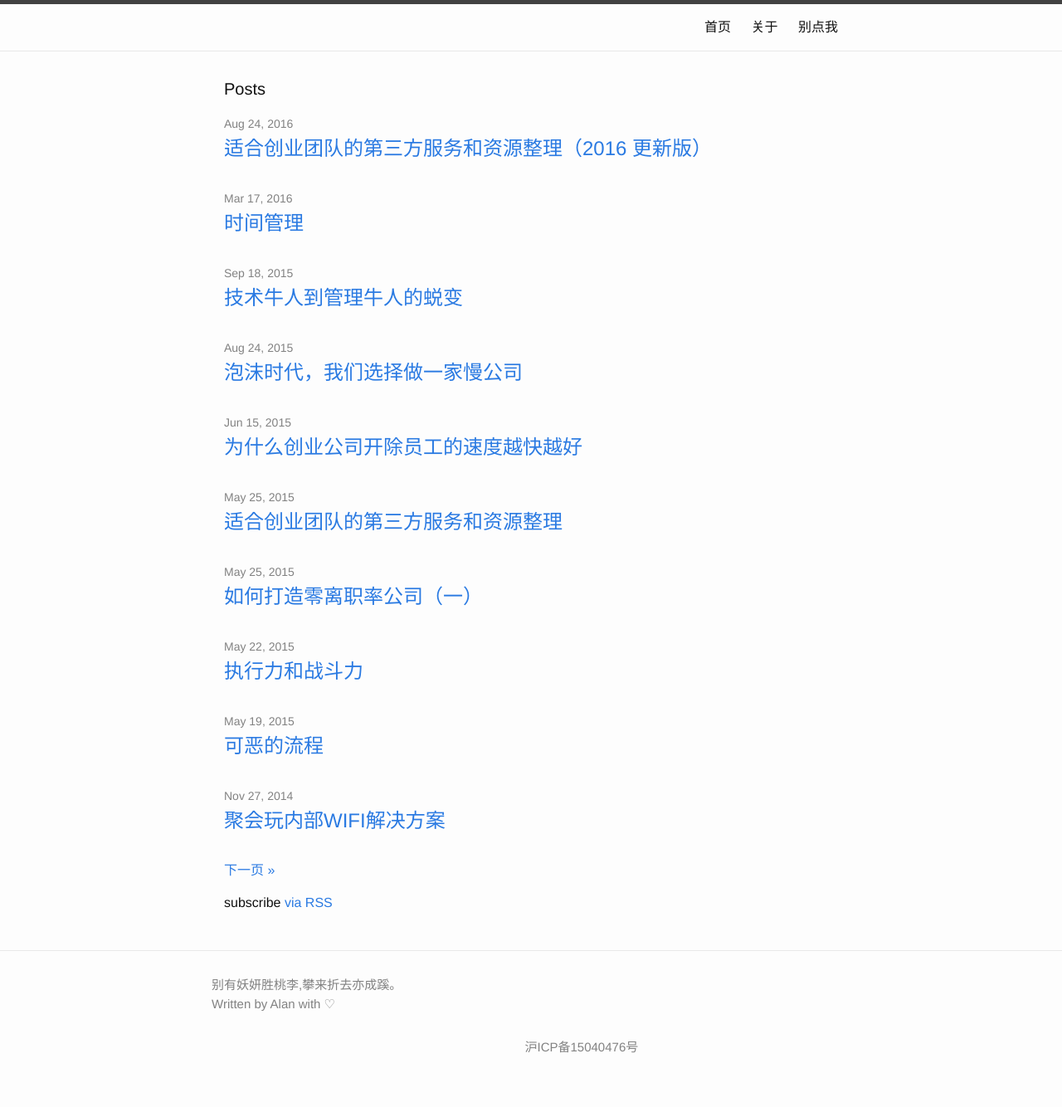
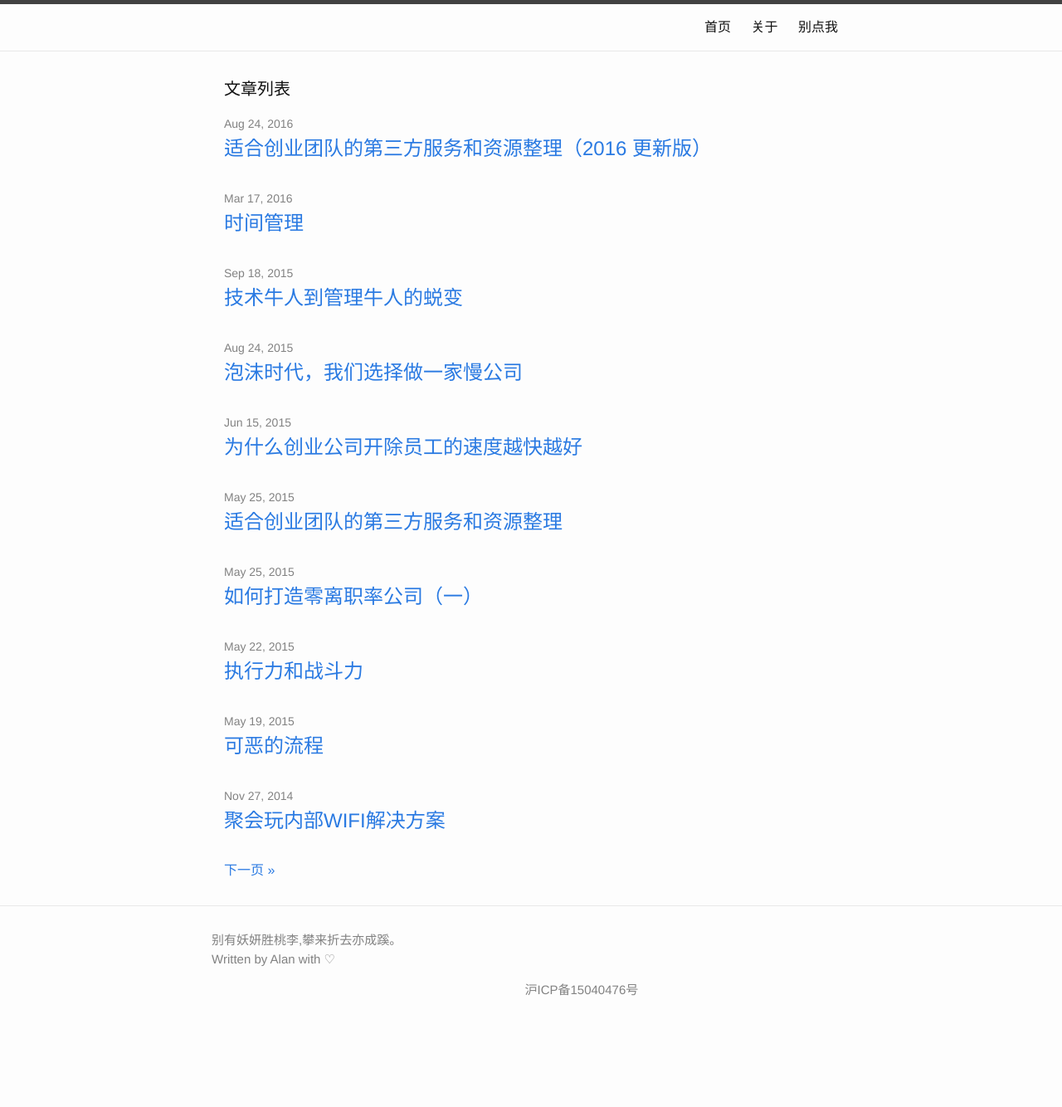
Before and after one commit to iamlipan/iamlipan.github.io, a Jekyll site: the page built from index.html, in a window 1280 px wide. Shown: the whole page at 83% size. Built offline with Jekyll 4.4.1, drawn with Linux system fonts in a browser that asks for light colours; the list of posts is cut into pages by our own code; comment, search, counter and statistics services are not loaded; after the commit the page ends 1250 px from its top, so only the background shows below that.

Commit message:
modify layout

```diff
--- a/_sass/_layout.scss
+++ b/_sass/_layout.scss
@@ -124,12 +124,12 @@
     float: left;
     position: relative;
     left: 50%;
-    margin-bottom: $spacing-unit / 2;
+    margin-bottom: 0;
 }
 
 .footer-col-r {
     float: right;
-    margin-bottom: $spacing-unit / 2;
+    margin-bottom: 0;
     padding-right: $spacing-unit / 2;
 }
 
--- a/index.html
+++ b/index.html
@@ -5,7 +5,7 @@
 
 <div class="home">
 
-  <h1 class="page-heading">Posts</h1>
+  <h1 class="page-heading">文章列表</h1>
 
   <ul class="post-list">
     {% for post in paginator.posts %}
@@ -31,9 +31,5 @@
     			<a href="/page{{ paginator.next_page }}/" title="下一页">下一页 &raquo;</a>
     		{% endif %}
   	</nav>
-  <p />
-  <p />
-  <p />
-  <p class="rss-subscribe">subscribe <a href="{{ "/feed.xml" | prepend: site.baseurl }}">via RSS</a></p>
 
 </div>
```
Also changed, not shown: _posts/2016-08-24-services-for-startup-update.md (+1 -1 lines), _config.yml (line endings or trailing spaces), 5 other files.
